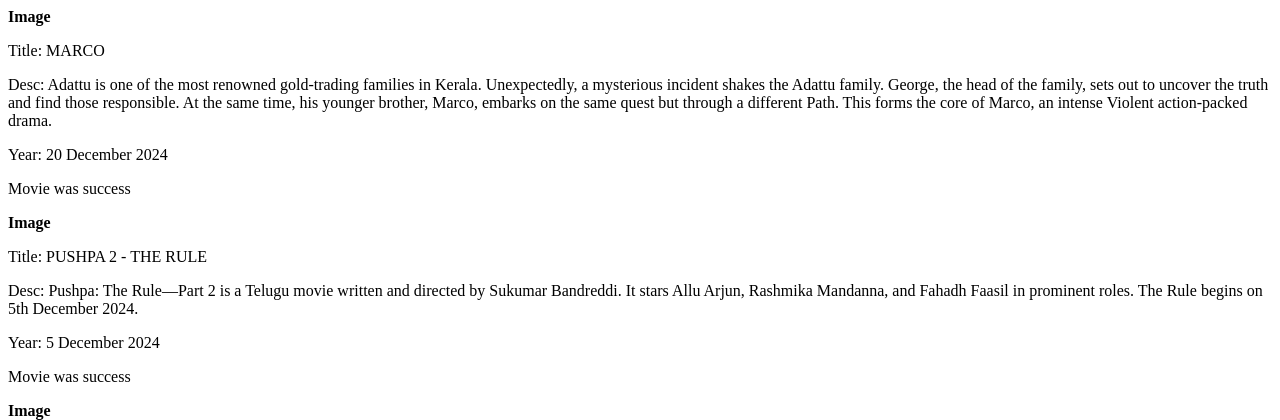
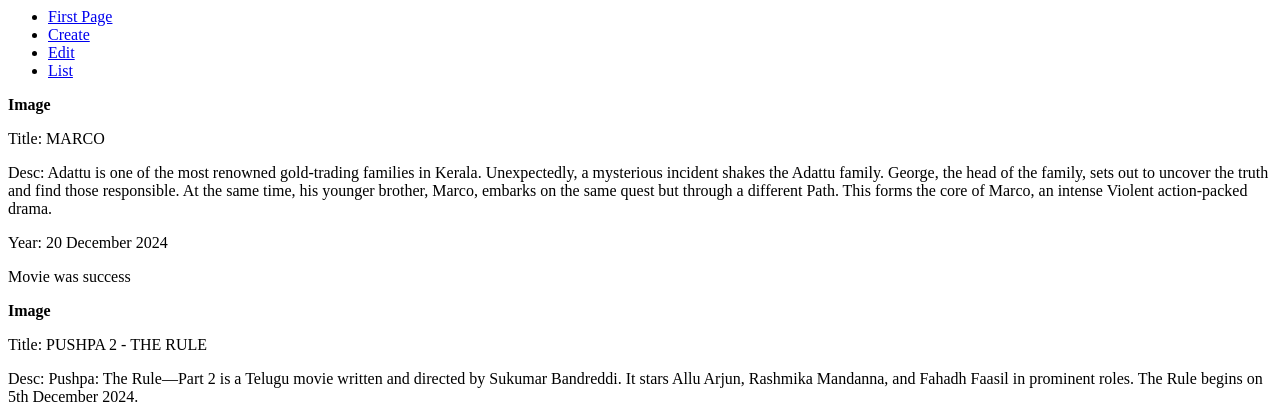
Before and after one commit to sreerag-girijan-aspire/Django, a Django app: page /first/ in a window 1280 px wide. Shown: the top 420 px of the page. Run offline with Django 5.2, Linux system fonts and the light colour scheme.

Commit message:
Add menu inclusion and update URL naming in movie templates

```diff
--- a/CRUD/first/templates/first_index.html
+++ b/CRUD/first/templates/first_index.html
@@ -1,4 +1,4 @@
-
+{% include 'menu.html' %}
 {% for movie in movies %}
 <b>Image</b>
 <p>Title: {{movie.title | upper}}</p>
--- a/CRUD/movies/templates/create.html
+++ b/CRUD/movies/templates/create.html
@@ -1 +1,3 @@
+{% include 'menu.html' %}
+
 <h1>Create</h1>
--- a/CRUD/movies/templates/edit.html
+++ b/CRUD/movies/templates/edit.html
@@ -1 +1,3 @@
+{% include 'menu.html' %}
+
 <h1>Edit</h1>
--- a/CRUD/movies/templates/list.html
+++ b/CRUD/movies/templates/list.html
@@ -1 +1,3 @@
+{% include 'menu.html' %}
+
 <h1>List movies</h1>
--- /dev/null
+++ b/CRUD/movies/templates/menu.html
@@ -0,0 +1,6 @@
+<ul>
+    <li><a href="{% url 'first_page' %}">First Page</a></li>
+    <li><a href="{% url 'create' %}">Create</a></li>
+    <li><a href="{% url 'edit' %}">Edit</a></li>
+    <li><a href="{% url 'list' %}">List</a></li>
+</ul>
--- a/CRUD/movies/urls.py
+++ b/CRUD/movies/urls.py
@@ -2,7 +2,7 @@
 from . import views
 
 urlpatterns=[
-    path("create/",views.create),
-    path("edit/",views.edit),
-    path("list/",views.list)
+    path("create/",views.create,name='create'),
+    path("edit/",views.edit,name='edit'),
+    path("list/",views.list,name='list')
 ]
```
